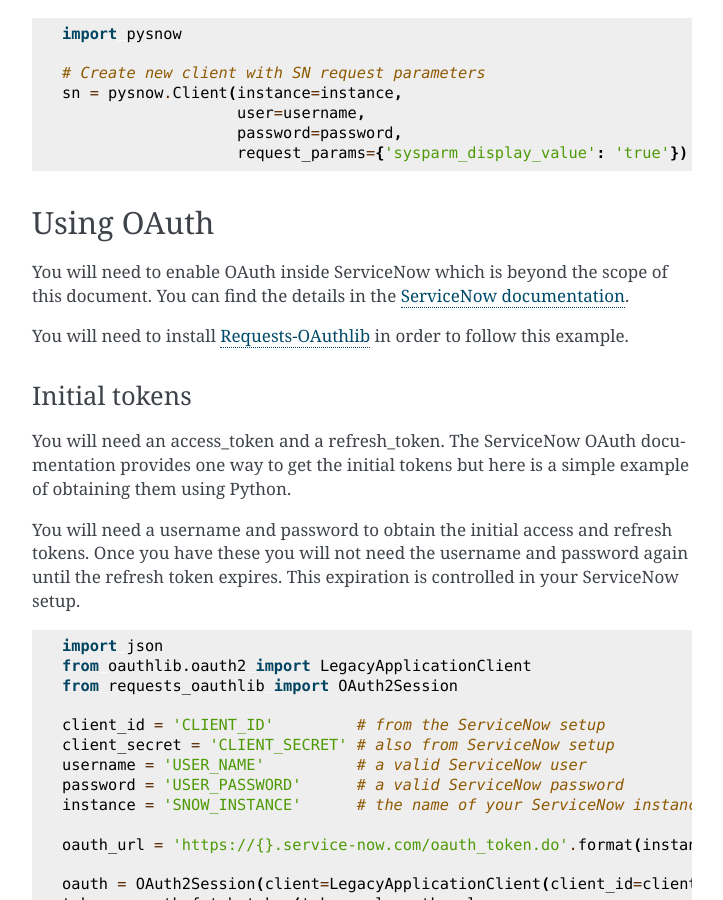
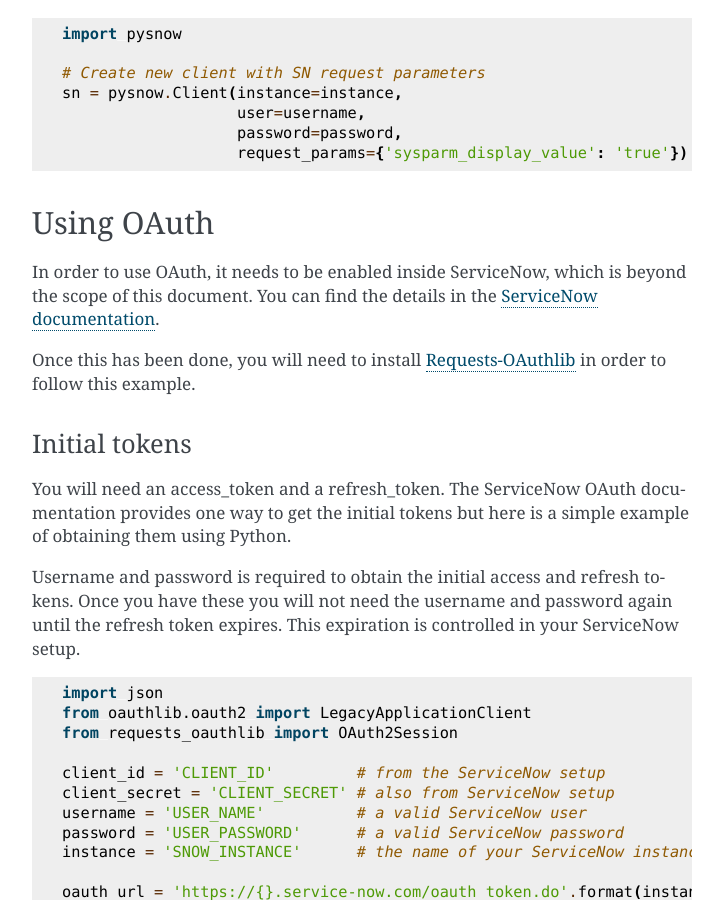
Before and after one commit to rbw/pysnow, a Sphinx documentation site: the page built from docs/usage/client.rst, in a window 1280 px wide and 900 px high, scrolled down 950 px. Shown: the whole window, without its empty margins (388-1111 px from the left). Built offline with Sphinx 7.4.7, drawn with Linux system fonts in a browser that asks for light colours.

Commit message:
Usage fixes

```diff
--- a/docs/usage/client.rst
+++ b/docs/usage/client.rst
@@ -56,10 +56,10 @@
 Using OAuth
 -----------
 
-You will need to enable OAuth inside ServiceNow which is beyond the scope of this
+In order to use OAuth, it needs to be enabled inside ServiceNow, which is beyond the scope of this
 document. You can find the details in the `ServiceNow documentation <https://docs.servicenow.com/bundle/istanbul-servicenow-platform/page/integrate/inbound-rest/task/t_EnableOAuthWithREST.html>`_.
 
-You will need to install
+Once this has been done, you will need to install
 `Requests-OAuthlib <https://requests-oauthlib.readthedocs.io/en/latest/>`_ in order to
 follow this example.
 
@@ -70,7 +70,7 @@
 provides one way to get the initial tokens but here is a simple example of obtaining
 them using Python.
 
-You will need a username and password to obtain the initial access and refresh tokens.
+Username and password is required to obtain the initial access and refresh tokens.
 Once you have these you will not need the username and password again until the
 refresh token expires. This expiration is controlled in your ServiceNow setup.
 
@@ -133,4 +133,4 @@
                                  auto_refresh_kwargs=refresh_kwargs,
                                  token_updater=token_updater)
 
-   s = pysnow.client(instance=instance, session=oauth_session)
+   s = pysnow.Client(instance=instance, session=oauth_session)
```
